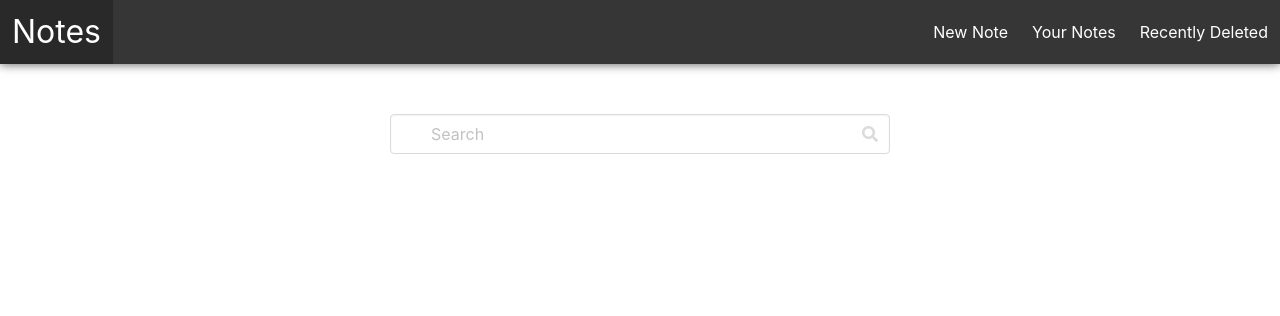
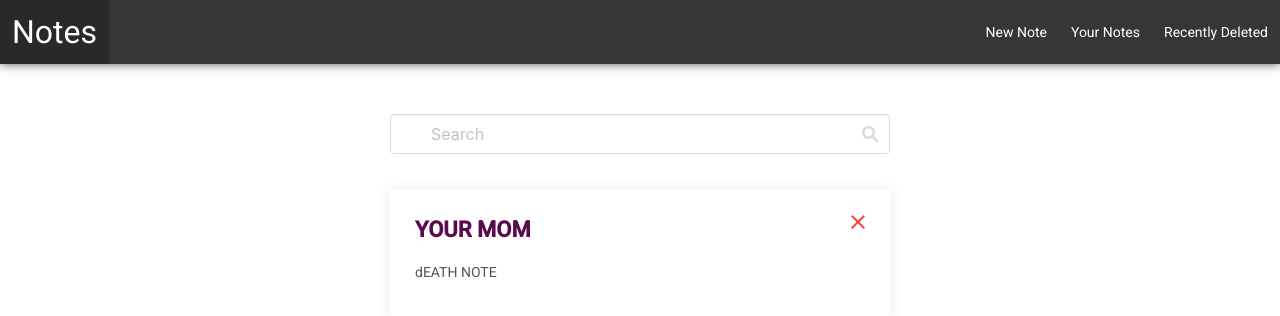
Before and after one commit to murtaza854/CS370-Project-Notes-App, an Angular app: page / in a window 1280 px wide. Shown: the top 316 px of the page. Built offline with nearby package versions, Linux system fonts and the light colour scheme.

Commit message:
Fixed a glitch

```diff
--- a/angular.json
+++ b/angular.json
@@ -31,6 +31,7 @@
               "src/assets"
             ],
             "styles": [
+              "./node_modules/@angular/material/prebuilt-themes/deeppurple-amber.css",
               "src/styles.scss"
             ],
             "scripts": []
@@ -94,6 +95,7 @@
               "src/assets"
             ],
             "styles": [
+              "./node_modules/@angular/material/prebuilt-themes/deeppurple-amber.css",
               "src/styles.scss"
             ],
             "scripts": []
--- a/package.json
+++ b/package.json
@@ -12,11 +12,13 @@
   "private": true,
   "dependencies": {
     "@angular/animations": "~11.0.0",
+    "@angular/cdk": "^11.0.3",
     "@angular/common": "~11.0.0",
     "@angular/compiler": "~11.0.0",
     "@angular/core": "~11.0.0",
     "@angular/forms": "~11.0.0",
     "@angular/localize": "~11.0.0",
+    "@angular/material": "^11.0.3",
     "@angular/platform-browser": "~11.0.0",
     "@angular/platform-browser-dynamic": "~11.0.0",
     "@angular/router": "~11.0.0",
--- /dev/null
+++ b/src/app/interfaces/folder.ts
@@ -0,0 +1,6 @@
+export interface folder {
+  foldername:string, // name
+  notes:number[], // ids of notes
+  Elements:number, // number of elements
+  CanDelete:boolean // whether you can delete it or not
+}
--- a/src/app/notecard/notecard.component.html
+++ b/src/app/notecard/notecard.component.html
@@ -7,5 +7,11 @@
 <div #truncator class="fade-out-truncate"></div>
 
   </div>
-  <button (click)="deleteNote(id)" class="x-button"></button>
+        <button
+        mat-icon-button
+          color="warn"
+          aria-label="Example icon button with a filter list icon" (click)="deleteNote(id)" class="x-button"
+        >
+          <mat-icon>clear</mat-icon>
+        </button>
 </div>
--- a/src/app/notecard/notecard.component.scss
+++ b/src/app/notecard/notecard.component.scss
@@ -47,21 +47,23 @@
   position: absolute;
   top: 12px;
   right: 12px;
-  background-color: $light-red;
-  height: 25px;
-  width: 25px;
-  border-radius: 4%;
-  background-image: url("../../assets/close.svg");
-  background-size: 20px;
-  background-repeat: no-repeat;
-  background-position: center;
-  opacity: 0;
-  transform: scale(0.35);
-  transition: opacity 0.2s ease-out;
-  &.hover{
-    background-color: darken($purple,100%);
-  }
-  &.active{
-    background-color: darken($purple,100%);
-  }
+  // background-color: $light-red;
+  // height: 25px;
+  // width: 25px;
+  size: 50%;
+  text-align: center;
+  // border-radius: 4%;
+  // background-image: url("../../assets/close.svg");
+  // background-size: 20px;
+  // background-repeat: no-repeat;
+  // background-position: center;
+  // opacity: 0;
+  // transform: scale(0.35);
+  // transition: opacity 0.2s ease-out;
+  // &.hover{
+  //   background-color: darken($purple,100%);
+  // }
+  // &.active{
+  //   background-color: darken($purple,100%);
+  // }
 }
--- a/src/app/notecard/notecard.component.ts
+++ b/src/app/notecard/notecard.component.ts
@@ -1,5 +1,7 @@
+import { MatButtonModule } from '@angular/material/button';
 import { Component, ElementRef, Input, OnInit, Renderer2, ViewChild } from '@angular/core';
 import { NotesService } from './../services/notes.service';
+import {MatIconModule} from '@angular/material/icon';
 
 @Component({
   selector: 'app-notecard',
--- a/src/app/pages/detailpage/detailpage.component.ts
+++ b/src/app/pages/detailpage/detailpage.component.ts
@@ -12,6 +12,7 @@ export class DetailpageComponent implements OnInit {
   noteslist:Notes[]=[];
   noteTitle:string="";
   noteT:string="";
+  nId:number = -1;
   constructor(private _notesService:NotesService, private router: Router) {
     this.noteTitle = "";
     this.noteT = "";
@@ -23,10 +24,10 @@ export class DetailpageComponent implements OnInit {
         if (element.id == id) {
           this.noteTitle = element.title;
           this.noteT = element.note;
+          this.nId = id;
           break;
         }
       }
-      this._notesService.deleteNote(id);
     }
   }
 
@@ -34,6 +35,8 @@ export class DetailpageComponent implements OnInit {
   }
 
   addNote(data:any) {
+
+    this._notesService.deleteNote(this.nId);
     console.log(data);
     if (data.noteTitle == '') alert('Note title must not be empty.');
     else {
--- a/src/app/services/notes.service.ts
+++ b/src/app/services/notes.service.ts
@@ -5,7 +5,7 @@ import { Injectable } from '@angular/core';
   providedIn: 'root'
 })
 export class NotesService {
-  noteslist:Notes[]=[];
+  noteslist:Notes[]=[ { id: 0, title: "YOUR MOM", note: "dEATH NOTE" }];
   noteIndex:number=0;
   selectedNote:number=-1;
   constructor() { }
--- a/src/index.html
+++ b/src/index.html
@@ -7,8 +7,10 @@
   <meta name="viewport" content="width=device-width, initial-scale=1">
   <link rel="stylesheet" href="https://pro.fontawesome.com/releases/v5.10.0/css/all.css" integrity="sha384-AYmEC3Yw5cVb3ZcuHtOA93w35dYTsvhLPVnYs9eStHfGJvOvKxVfELGroGkvsg+p" crossorigin="anonymous"/>
   <link rel="icon" type="image/x-icon" href="favicon.ico">
+  <link href="https://fonts.googleapis.com/css?family=Roboto:300,400,500&display=swap" rel="stylesheet">
+  <link href="https://fonts.googleapis.com/icon?family=Material+Icons" rel="stylesheet">
 </head>
-<body>
+<body class="mat-typography">
   <app-root></app-root>
 </body>
 </html>
--- a/src/styles.scss
+++ b/src/styles.scss
@@ -6,3 +6,6 @@
 
 // /* Importing Bootstrap SCSS file. */
 // @import '~bootstrap/scss/bootstrap';
+
+html, body { height: 100%; }
+body { margin: 0; font-family: Roboto, "Helvetica Neue", sans-serif; }
```
Also changed, not shown: src/app/app.module.ts (+7 -1 lines), 1 other file (tests, documents, lock files or other folders).
